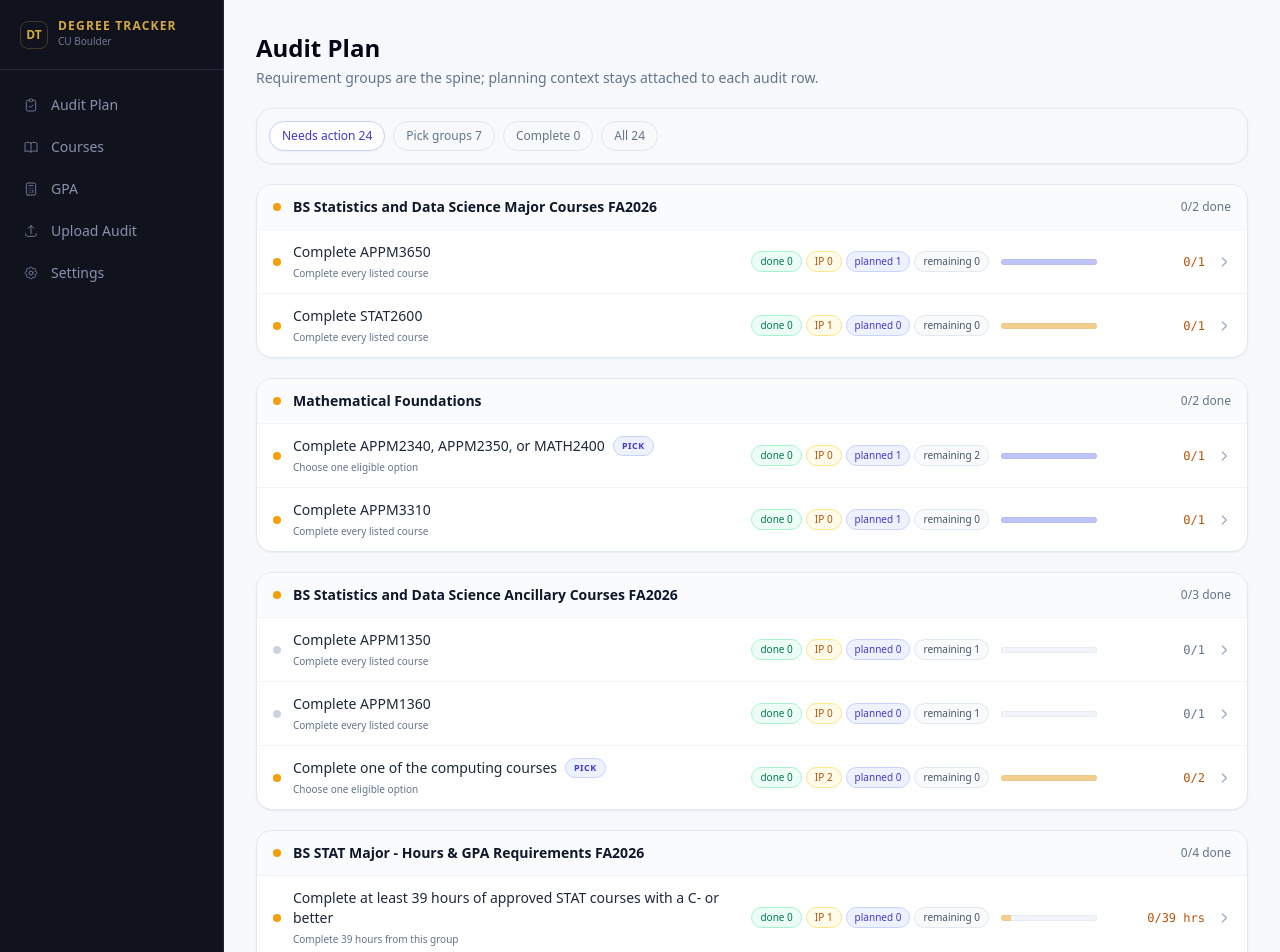
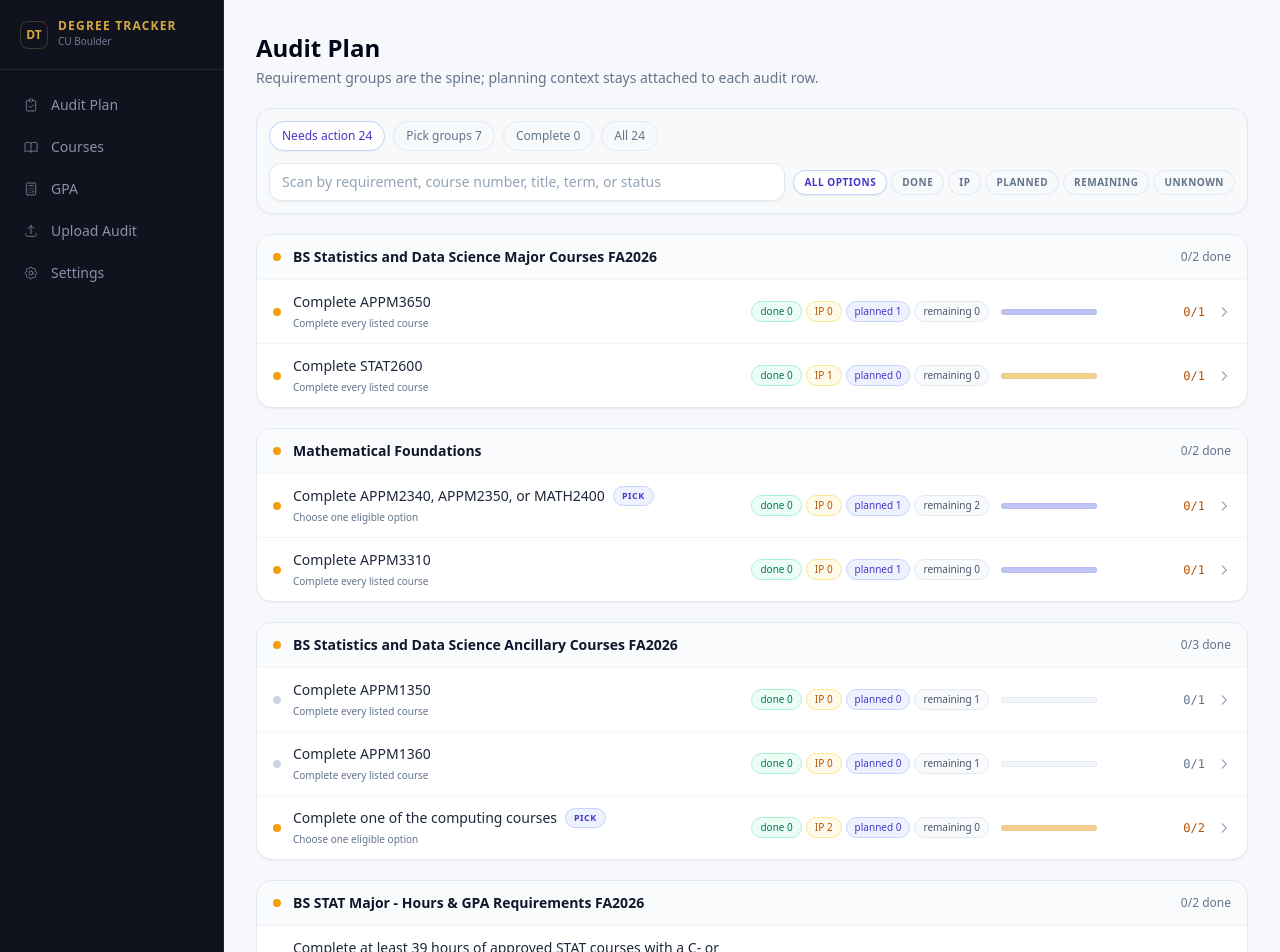
Before and after one commit to 303Devs/Degree_Tracker, a Next.js app: page /requirements in a window 1280 px wide. Shown: the top 952 px of the page. Built offline with nearby package versions, Linux system fonts and the light colour scheme.

Commit message:
Add Audit Plan option scanning filters

```diff
--- a/components/RequirementsWorkspace.tsx
+++ b/components/RequirementsWorkspace.tsx
@@ -5,6 +5,8 @@ import type { Course, RequirementGroup, Semester } from "@/lib/types";
 import { GRADE_SCALE } from "@/lib/prereqs";
 import {
   buildAuditRequirementViewModels,
+  filterAuditRequirementViewModels,
+  type AuditBucketFilter,
   type AuditCourseBucket,
   type AuditCourseOption,
   type AuditRequirementViewModel,
@@ -218,6 +220,8 @@ export default function RequirementsWorkspace({ embedded = false }: { embedded?:
   const [loading, setLoading] = useState(true);
   const [saving, setSaving] = useState(false);
   const [filter, setFilter] = useState<"needs_action" | "all" | "pick" | "complete">("needs_action");
+  const [searchQuery, setSearchQuery] = useState("");
+  const [bucketFilter, setBucketFilter] = useState<AuditBucketFilter>("all");
   const [error, setError] = useState<string | null>(null);
 
   useEffect(() => {
@@ -236,6 +240,10 @@ export default function RequirementsWorkspace({ embedded = false }: { embedded?:
   }, []);
 
   const views = useMemo(() => buildAuditRequirementViewModels({ courses, requirements, semesters }), [courses, requirements, semesters]);
+  const searchableViews = useMemo(
+    () => filterAuditRequirementViewModels(views, searchQuery, bucketFilter),
+    [views, searchQuery, bucketFilter],
+  );
 
   const handleUpdateSelected = useCallback(async (groupId: string, selectedCourses: string[]) => {
     setRequirements((prev) => prev.map((group) => (group.id === groupId ? { ...group, selectedCourses } : group)));
@@ -272,7 +280,7 @@ export default function RequirementsWorkspace({ embedded = false }: { embedded?:
     return acc;
   }, { complete: 0, needsAction: 0, pick: 0 });
 
-  const visibleViews = views.filter((view) => {
+  const visibleViews = searchableViews.filter((view) => {
     const done = view.progress.pct >= 1;
     if (filter === "all") return true;
     if (filter === "complete") return done;
@@ -300,7 +308,8 @@ export default function RequirementsWorkspace({ embedded = false }: { embedded?:
       )}
       {embedded && saving && <span className="animate-pulse text-xs text-amber-700">Saving...</span>}
 
-      <div className="flex flex-wrap items-center gap-2 rounded-2xl border border-slate-200 bg-slate-50/80 p-3 shadow-sm">
+      <div className="space-y-3 rounded-2xl border border-slate-200 bg-slate-50/80 p-3 shadow-sm">
+        <div className="flex flex-wrap items-center gap-2">
           {([
             ["needs_action", `Needs action ${stats.needsAction}`],
             ["pick", `Pick groups ${stats.pick}`],
@@ -309,6 +318,36 @@ export default function RequirementsWorkspace({ embedded = false }: { embedded?:
           ] as const).map(([value, label]) => (
             <button key={value} onClick={() => setFilter(value)} className={`rounded-full border px-3 py-1.5 text-xs font-medium transition-colors ${filter === value ? "border-indigo-200 bg-white text-indigo-700 shadow-sm" : "border-slate-200 bg-transparent text-slate-500 hover:bg-white hover:text-slate-800"}`}>{label}</button>
           ))}
+        </div>
+        <div className="flex flex-col gap-2 md:flex-row md:items-center">
+          <label className="min-w-0 flex-1">
+            <span className="sr-only">Search requirements and course options</span>
+            <input
+              value={searchQuery}
+              onChange={(event) => setSearchQuery(event.target.value)}
+              placeholder="Scan by requirement, course number, title, term, or status"
+              className="w-full rounded-xl border border-slate-200 bg-white px-3 py-2 text-sm text-slate-700 shadow-sm outline-none transition-colors placeholder:text-slate-400 focus:border-indigo-300 focus:ring-2 focus:ring-indigo-100"
+            />
+          </label>
+          <div className="flex flex-wrap items-center gap-1">
+            {([
+              ["all", "All options"],
+              ["completed", "Done"],
+              ["in_progress", "IP"],
+              ["planned", "Planned"],
+              ["remaining", "Remaining"],
+              ["unknown", "Unknown"],
+            ] as const).map(([value, label]) => (
+              <button
+                key={value}
+                onClick={() => setBucketFilter(value)}
+                className={`rounded-full border px-2.5 py-1 text-[10px] font-semibold uppercase tracking-wider transition-colors ${bucketFilter === value ? "border-indigo-200 bg-white text-indigo-700 shadow-sm" : "border-slate-200 text-slate-500 hover:bg-white hover:text-slate-800"}`}
+              >
+                {label}
+              </button>
+            ))}
+          </div>
+        </div>
       </div>
 
       {Array.from(byCategory.entries()).map(([category, categoryViews]) => {
--- a/lib/audit-plan-view.ts
+++ b/lib/audit-plan-view.ts
@@ -36,7 +36,14 @@ export interface AuditRequirementViewModel {
   progress: ReturnType<typeof calcProgress> & { unit: "courses" | "hours" };
   remainingLabel: string;
   buckets: Record<AuditCourseBucket, AuditCourseOption[]>;
-  counts: {
+  counts: AuditBucketCounts;
+  courseOptions: AuditCourseOption[];
+  displayRule: string;
+}
+
+export type AuditBucketFilter = AuditCourseBucket | "all";
+
+type AuditBucketCounts = {
   completed: number;
   inProgress: number;
   planned: number;
@@ -44,9 +51,6 @@ export interface AuditRequirementViewModel {
   remaining: number;
   unknown: number;
 };
-  courseOptions: AuditCourseOption[];
-  displayRule: string;
-}
 
 export function buildAuditRequirementViewModels({
   courses,
@@ -89,6 +93,58 @@ export function buildAuditRequirementViewModels({
       return option;
     });
 
+    const buckets = buildBuckets(options);
+
+    return {
+      group,
+      progress: { ...progress, unit },
+      remainingLabel: buildRemainingLabel(progress.completed, progress.total, unit),
+      buckets,
+      counts: countBuckets(buckets),
+      courseOptions: options,
+      displayRule: getDisplayRule(group),
+    };
+  });
+}
+
+export function filterAuditRequirementViewModels(
+  views: AuditRequirementViewModel[],
+  query: string,
+  bucketFilter: AuditBucketFilter = "all",
+): AuditRequirementViewModel[] {
+  const normalizedQuery = normalizeSearch(query);
+
+  return views.flatMap((view) => {
+    const optionMatchesBucket = (option: AuditCourseOption) => bucketFilter === "all" || option.bucket === bucketFilter;
+    const groupMatches = normalizedQuery.length === 0 || normalizeSearch([
+      view.group.name,
+      view.group.category,
+      view.group.notes ?? "",
+      view.displayRule,
+      view.group.id,
+    ].join(" ")).includes(normalizedQuery);
+
+    const filteredOptions = view.courseOptions.filter((option) => {
+      if (!optionMatchesBucket(option)) return false;
+      if (groupMatches || normalizedQuery.length === 0) return true;
+      return normalizeSearch([
+        option.courseId,
+        option.courseNumber,
+        option.courseName,
+        option.status,
+        option.grade ?? "",
+        option.semester ?? "",
+        option.selectionState,
+      ].join(" ")).includes(normalizedQuery);
+    });
+
+    if (filteredOptions.length === 0) return [];
+    const buckets = buildBuckets(filteredOptions);
+    return [{ ...view, buckets, counts: countBuckets(buckets), courseOptions: filteredOptions }];
+  });
+}
+
+function buildBuckets(options: AuditCourseOption[]): Record<AuditCourseBucket, AuditCourseOption[]> {
   const buckets: Record<AuditCourseBucket, AuditCourseOption[]> = {
     completed: [],
     in_progress: [],
@@ -97,24 +153,22 @@ export function buildAuditRequirementViewModels({
     unknown: [],
   };
   for (const option of options) buckets[option.bucket].push(option);
+  return buckets;
+}
 
+function countBuckets(buckets: Record<AuditCourseBucket, AuditCourseOption[]>): AuditBucketCounts {
   return {
-      group,
-      progress: { ...progress, unit },
-      remainingLabel: buildRemainingLabel(progress.completed, progress.total, unit),
-      buckets,
-      counts: {
     completed: buckets.completed.length,
     inProgress: buckets.in_progress.length,
     planned: buckets.planned.length,
     plannedCredits: buckets.planned.reduce((sum, option) => sum + option.credits, 0),
     remaining: buckets.remaining.length,
     unknown: buckets.unknown.length,
-      },
-      courseOptions: options,
-      displayRule: getDisplayRule(group),
   };
-  });
+}
+
+function normalizeSearch(value: string): string {
+  return value.trim().toLowerCase().replace(/[-_]/g, " ").replace(/\s+/g, " ");
 }
 
 function formatCourseId(id: string): string {
```
Also changed, not shown: 1 other file (tests, documents, lock files or other folders). Lines whose indentation alone changed are shown as unchanged.
